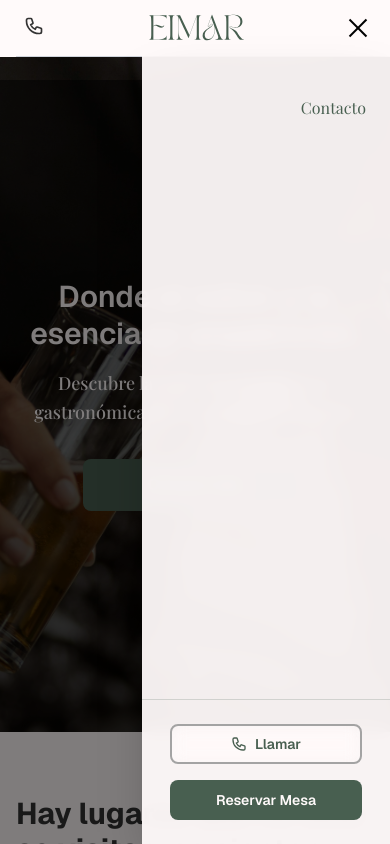
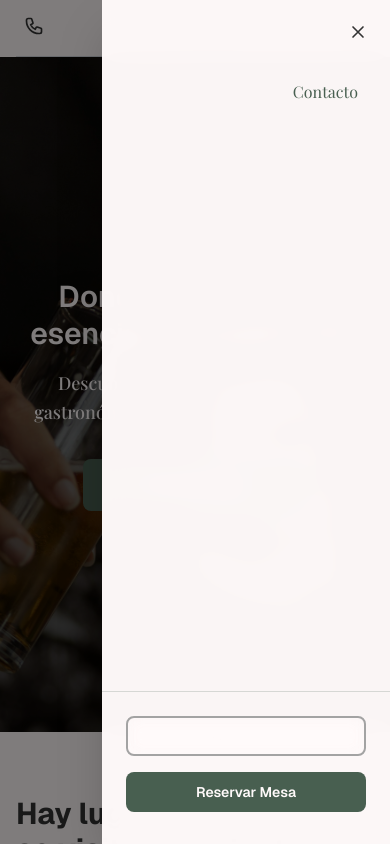
Before and after one commit to yolovi/eimar-frontend, a Next.js app: page / in a window 390 px wide. Both pictures are taken after a click on the button 358 px from the left and 28 px from the top of the page. Shown: the top 844 px of the page. Built offline with nearby package versions, Linux system fonts and the light colour scheme.

Commit message:
enhance mobile menu with smooth animation and improved accessibility

```diff
--- a/src/components/layout/Navigation/MobileMenuToggle.tsx
+++ b/src/components/layout/Navigation/MobileMenuToggle.tsx
@@ -1,6 +1,6 @@
 "use client";
 
-import { useState, useEffect } from "react";
+import { useState, useEffect, useRef } from "react";
 import Navigation from "./Navigation";
 import { HeroButton } from "@/components/ui";
 import { cn } from "@/lib/utils";
@@ -8,91 +8,184 @@ import { CONTACT_INFO } from "@/constants/contact";
 
 const MobileMenuToggle = () => {
   const [isMobileMenuOpen, setIsMobileMenuOpen] = useState(false);
+  const [isAnimating, setIsAnimating] = useState(false);
+  const [showMenu, setShowMenu] = useState(false);
+  const menuRef = useRef<HTMLDivElement>(null);
 
+  // Función de animación suave personalizada para el sidebar
+  const animateSidebar = (isOpening: boolean) => {
+    setIsAnimating(true);
+
+    if (isOpening) {
+      setShowMenu(true);
+    }
+
+    const duration = 800; // Duración más lenta para efecto cinematográfico
+    let startTime: number | null = null;
+
+    const animation = (currentTime: number) => {
+      if (startTime === null) startTime = currentTime;
+      const timeElapsed = currentTime - startTime;
+      const progress = Math.min(timeElapsed / duration, 1);
+
+      // Easing cúbico suave (igual que el scroll)
+      const ease = progress < 0.5
+        ? 4 * progress * progress * progress
+        : 1 - Math.pow(-2 * progress + 2, 3) / 2;
+
+      const translateX = isOpening ? 100 - (ease * 100) : ease * 100;
+      const opacity = isOpening ? ease : 1 - ease;
+
+      if (menuRef.current) {
+        menuRef.current.style.transform = `translateX(${translateX}%)`;
+        menuRef.current.style.opacity = opacity.toString();
+      }
+
+      if (timeElapsed < duration) {
+        requestAnimationFrame(animation);
+      } else {
+        setIsAnimating(false);
+        if (!isOpening) {
+          setShowMenu(false);
+        }
+      }
+    };
+
+    requestAnimationFrame(animation);
+  };
+
+  // Manejar solo apertura del menú (el cierre se hace desde la X del sidebar)
+  const openMenu = () => {
+    if (isAnimating || isMobileMenuOpen) return; // Evitar abrir si ya está abierto o animando
+
+    setIsMobileMenuOpen(true);
+    animateSidebar(true);
+  };
+
+  // Manejar solo cierre del menú (usado por la X del sidebar)
+  const closeMenu = () => {
+    if (isAnimating || !isMobileMenuOpen) return; // Evitar cerrar si ya está cerrado o animando
+
+    setIsMobileMenuOpen(false);
+    animateSidebar(false);
+  };
   // Prevent body scroll when menu is open
   useEffect(() => {
     if (isMobileMenuOpen) {
       document.body.style.overflow = "hidden";
+      // Prevenir scroll en iOS Safari
+      document.body.style.position = "fixed";
+      document.body.style.width = "100%";
     } else {
       document.body.style.overflow = "unset";
+      document.body.style.position = "";
+      document.body.style.width = "";
     }
 
     // Cleanup on unmount
     return () => {
       document.body.style.overflow = "unset";
+      document.body.style.position = "";
+      document.body.style.width = "";
     };
   }, [isMobileMenuOpen]);
 
   return (
     <>
-      {/* Mobile Menu Button - Solo cambia el icono */}
+      {/* Mobile Menu Button - Solo hamburguesa (siempre igual) */}
       <button
         className="md:hidden flex flex-col justify-center items-center w-8 h-8 p-1 rounded-md hover:bg-accent/10 transition-colors focus:outline-none cursor-pointer"
-        onClick={() => setIsMobileMenuOpen(!isMobileMenuOpen)}
-        aria-label="Toggle mobile menu"
+        onClick={openMenu}
+        disabled={isAnimating}
+        aria-label="Abrir menú"
       >
-        {isMobileMenuOpen ? (
-          // X Icon
-          <div className="relative w-6 h-6">
-            <span className="absolute top-1/2 left-1/2 w-6 h-0.5 bg-primary transform -translate-x-1/2 -translate-y-1/2 rotate-45 transition-all duration-300" />
-            <span className="absolute top-1/2 left-1/2 w-6 h-0.5 bg-primary transform -translate-x-1/2 -translate-y-1/2 -rotate-45 transition-all duration-300" />
-          </div>
-        ) : (
-          // Hamburger Icon
-          <div className="flex flex-col gap-1.5 w-6">
-            <span className="w-full h-0.5 bg-primary transition-all duration-300" />
-            <span className="w-full h-0.5 bg-primary transition-all duration-300" />
-            <span className="w-full h-0.5 bg-primary transition-all duration-300" />
-          </div>
-        )}
+        {/* Hamburger Icon - Siempre igual */}
+        <div className="flex flex-col gap-1.5 w-6">
+          <span className="w-full h-0.5 bg-primary" />
+          <span className="w-full h-0.5 bg-primary" />
+          <span className="w-full h-0.5 bg-primary" />
+        </div>
       </button>
 
-      {/* Mobile Menu Overlay */}
-      {isMobileMenuOpen && (
+      {/* Mobile Menu Overlay - Solo mostrar cuando esté visible */}
+      {showMenu && (
         <>
           {/* Backdrop */}
           <div
-            className="fixed inset-0 bg-black/50 z-40 md:hidden"
-            style={{ top: "80px" }} // Empieza debajo del navbar
-            onClick={() => setIsMobileMenuOpen(false)}
+            className="fixed inset-0 bg-black/50 z-30 md:hidden"
+            style={{
+              top: "0", // Cubrir toda la pantalla desde arriba
+              // height: "100vh", // Altura completa del viewport
+              height: "100dvh", // Dynamic viewport height para móviles
+            }}
+            onClick={closeMenu}
           />
 
           {/* Slide-in Menu from Right */}
           <div
+            ref={menuRef}
             className={cn(
-              "fixed right-0 bg-base/95 backdrop-blur-sm shadow-2xl z-50 md:hidden",
-              "w-62 max-w-[65vw]",
-              "transform transition-all duration-500 ease-out",
-              isMobileMenuOpen
-                ? "translate-x-0 opacity-100"
-                : "translate-x-full opacity-0"
+              "fixed right-0 bg-base/98 backdrop-blur-md shadow-2xl z-40 md:hidden",
+              "w-72 max-w-[85vw]", // Mayor ancho y mejor proporción
+              "overflow-y-auto overscroll-contain" // Scroll interno si es necesario
             )}
             style={{
-              top: "56px", // Justo debajo del navbar (altura aproximada)
-              height: "calc(100vh - 56px)", // Resta la altura del navbar
+              top: "0", // Empezar desde arriba
+              // height: "100vh", // Altura completa
+              height: "100dvh", // Dynamic viewport height
+              transform: "translateX(100%)", // Estado inicial fuera de pantalla
+              opacity: "0",
+              // Mejorar rendimiento en dispositivos móviles
+              WebkitBackfaceVisibility: "hidden",
+              backfaceVisibility: "hidden",
+              WebkitPerspective: "1000px",
+              perspective: "1000px",
             }}
           >
             {/* Menu Content */}
             <div className="flex flex-col h-full">
+              {/* Botón de cerrar en la esquina superior derecha */}
+              <div className="absolute top-4 right-4 z-10">
+                <button
+                  onClick={closeMenu}
+                  className="w-8 h-8 flex items-center justify-center rounded-full hover:bg-accent/20 transition-colors focus:outline-none"
+                  aria-label="Cerrar menú"
+                >
+                  <svg
+                    className="w-5 h-5 text-primary"
+                    fill="none"
+                    stroke="currentColor"
+                    viewBox="0 0 24 24"
+                  >
+                    <path
+                      strokeLinecap="round"
+                      strokeLinejoin="round"
+                      strokeWidth={2}
+                      d="M6 18L18 6M6 6l12 12"
+                    />
+                  </svg>
+                </button>
+              </div>
+
               {/* Navigation Items con texto a la derecha */}
-              <div className="flex-1 py-6">
+              <div className="flex-1 py-6 px-2 pt-16">
                 <Navigation
                   isMobile={true}
                   showSubItems={true}
                   className="text-right"
-                  onItemClick={() => setIsMobileMenuOpen(false)}
+                  onItemClick={closeMenu}
                 />
               </div>
 
-              {/* Actions at Bottom */}
-              <div className="p-6 border-t border-accent/20 space-y-4 flex flex-col items-center">
+              {/* Actions at Bottom con safe area para dispositivos con notch */}
+              <div className="p-6 pb-8 border-t border-accent/20 space-y-4 flex flex-col items-center" style={{ paddingBottom: "max(2rem, env(safe-area-inset-bottom))" }}>
                 <HeroButton
                   variant="secondary"
                   size="sm"
-                  className="flex items-center justify-center gap-2 text-(--eimar-green)!"
+                  className="flex items-center justify-center gap-2 w-full"
                   onClick={() => {
                     window.open(CONTACT_INFO.phone.secondary.link, "_self");
-                    setIsMobileMenuOpen(false);
+                    closeMenu();
                   }}
                   title={`Llamar: ${CONTACT_INFO.phone.secondary.display}`}
                 >
@@ -116,8 +209,8 @@ const MobileMenuToggle = () => {
                 <HeroButton
                   variant="primary"
                   size="sm"
-                  className="flex items-center justify-center hover:border(--eimar-green)!"
-                  onClick={() => setIsMobileMenuOpen(false)}
+                  className="flex items-center justify-center w-full"
+                  onClick={closeMenu}
                 >
                   Reservar Mesa
                 </HeroButton>
```
